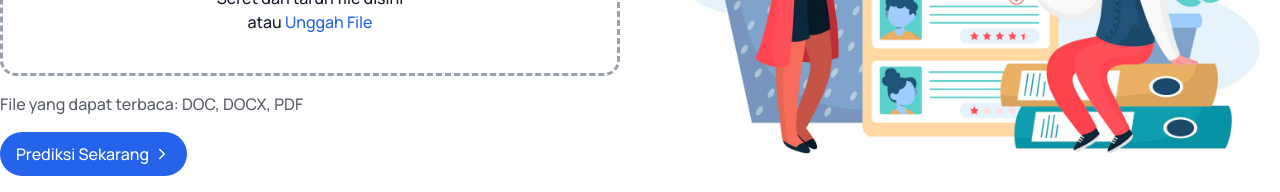
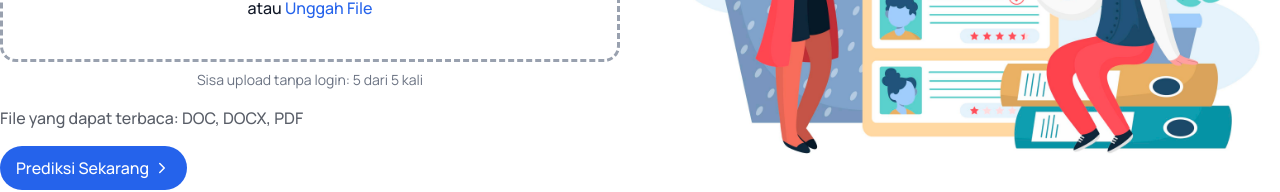
Before and after one commit to gilangdely/cetha, a Next.js app: page /review-cv in a window 1280 px wide. Shown: the part 430-622 px from the top of the page. Built offline with nearby package versions, Linux system fonts and the light colour scheme; no server answers.

Commit message:
fix: improve upload progress handling and display remaining uploads for non-logged users

```diff
--- a/src/components/upload-cv.tsx
+++ b/src/components/upload-cv.tsx
@@ -245,6 +245,15 @@ const UploadCv = () => {
           </div>
         )}
       </div>
+      <div className="mt-2 text-sm text-gray-500 text-center">
+        {!isLoggedIn && (
+          <span>
+            Sisa upload tanpa login: {Math.max(0, 5 - uploadCount)} dari 5 kali
+          </span>
+        )}
+      </div>
+
+
       <div className="mt-4">
         <p className="text-TextSecondary font-medium">
           File yang dapat terbaca: DOC, DOCX, PDF
```
Lines whose indentation alone changed are shown as unchanged.
